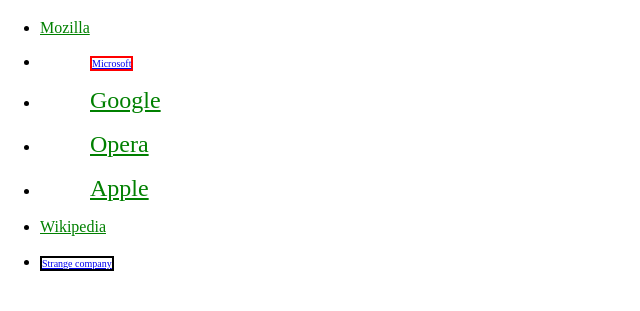
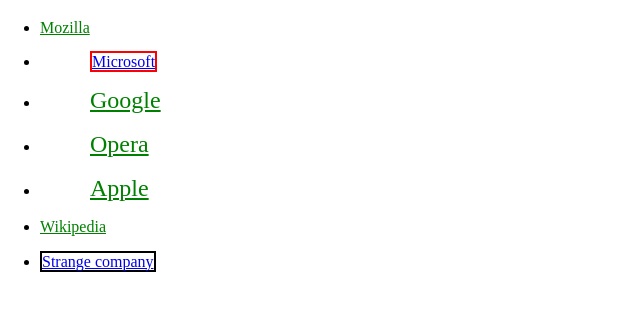
Before and after one commit to antontab91/lesson6, a plain HTML site: page task1/index.html in a window 1280 px wide. Shown: the part 61-372 px from the top of the page, without its empty margins (0-640 px from the left). Drawn offline with nearby package versions, Linux system fonts and the light colour scheme.

Commit message:
second commit

```diff
--- a/task1/index.html
+++ b/task1/index.html
@@ -24,7 +24,7 @@
             margin-left: 50px;
         }
 
-        a[href*="en"] {
+        a[href|="en"] {
             font-size: 10px;
         }
 
```
